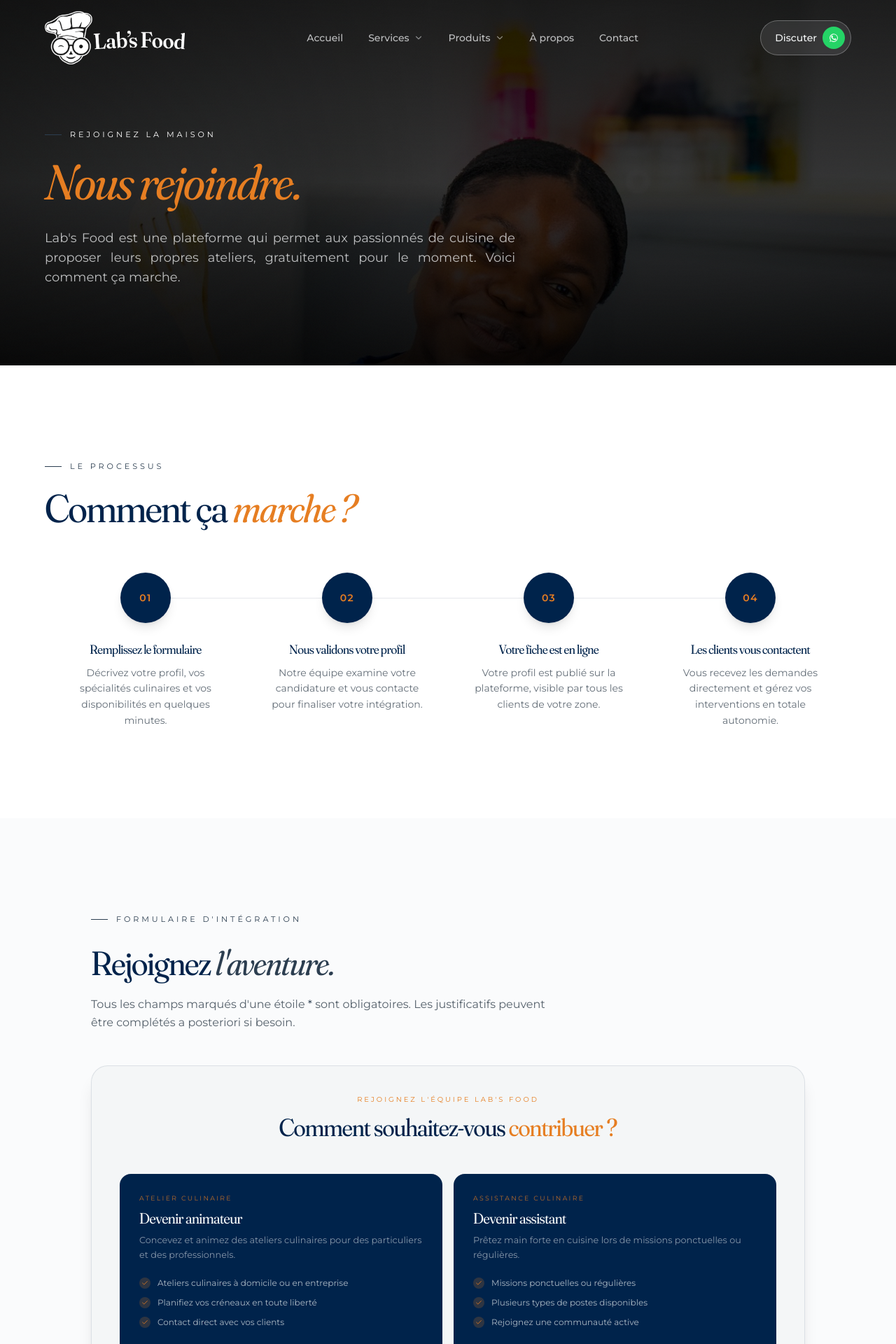
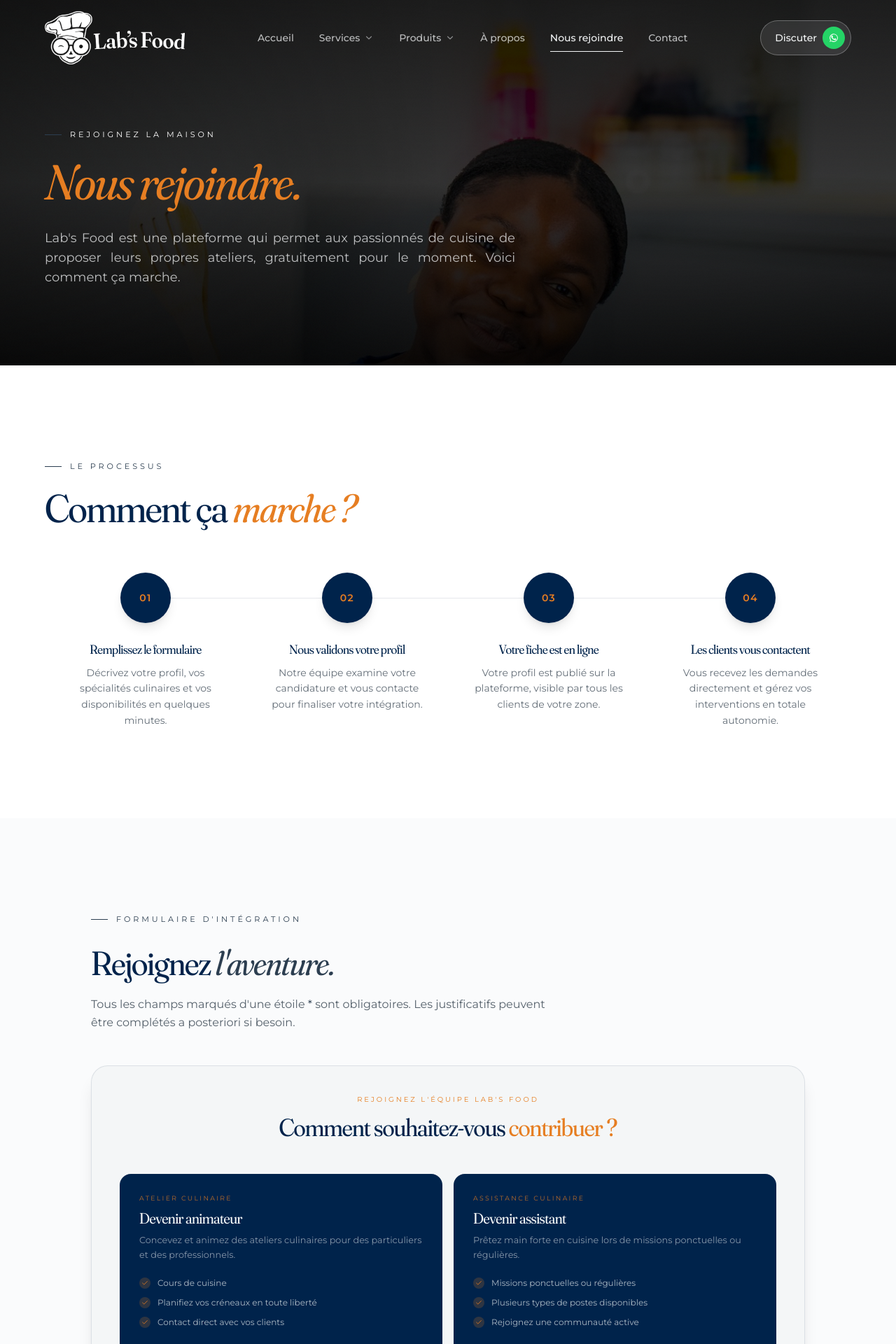
Before and after one commit to LabsFood/labsfood-blog, a Next.js app: page /devenir-chef in a window 1280 px wide. Shown: the top 1920 px of the page at 70% size. Built offline with nearby package versions, Linux system fonts and the light colour scheme.

Commit message:
feat: add Header component and ChefForm registration form UI

```diff
--- a/components/forms/ChefForm.tsx
+++ b/components/forms/ChefForm.tsx
@@ -321,7 +321,7 @@ const ROLE_OPTIONS = [
     title: 'Devenir animateur',
     desc: 'Concevez et animez des ateliers culinaires pour des particuliers et des professionnels.',
     perks: [
-      'Ateliers culinaires à domicile ou en entreprise',
+      'Cours de cuisine',
       'Planifiez vos créneaux en toute liberté',
       'Contact direct avec vos clients',
     ],
--- a/components/layout/Header.tsx
+++ b/components/layout/Header.tsx
@@ -63,6 +63,7 @@ const NAV: NavItem[] = [
     ],
   },
   { label: 'À propos', href: '/a-propos' },
+  { label: 'Nous rejoindre', href: '/devenir-chef' },
   { label: 'Contact', href: '/contact' },
 ]
 
```
